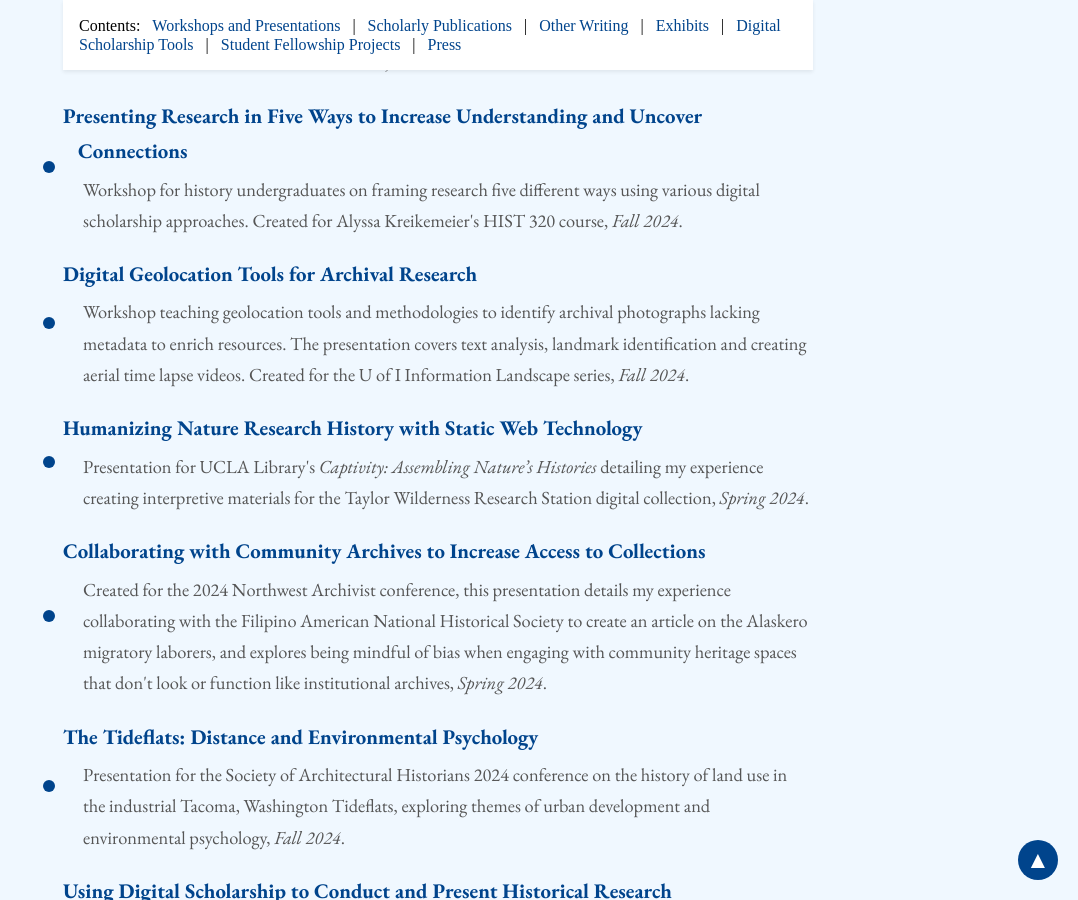
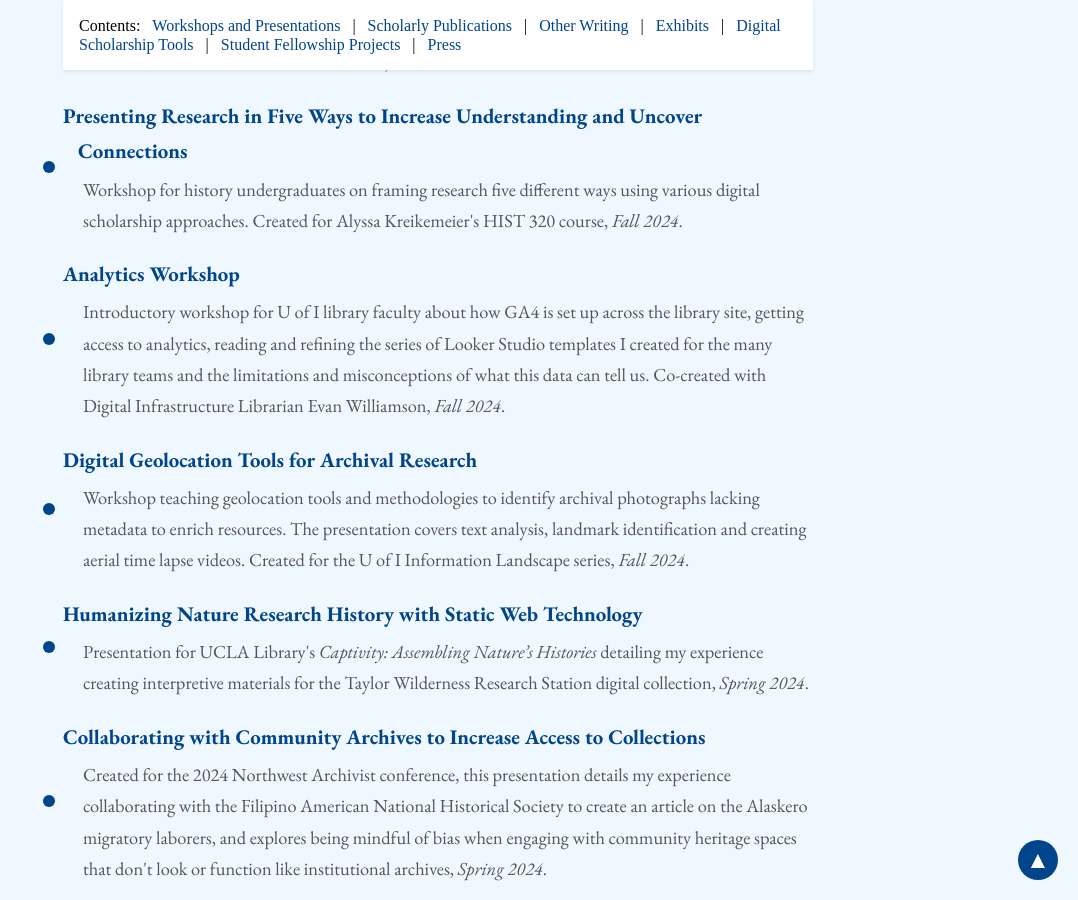
Before and after one commit to aweymo/base, a Jekyll site: the page built from index.md, in a window 1280 px wide and 900 px high, scrolled down 2067 px. Shown: the whole window, without its empty margins (202-1280 px from the left). Built offline with Jekyll 4.4.1, drawn with Linux system fonts in a browser that asks for light colours; nearby versions of some CDN libraries; some web fonts are replaced.

Commit message:
analytics workshop

```diff
--- a/index.md
+++ b/index.md
@@ -68,9 +68,13 @@ Andrew Weymouth is the Digital Initiatives Librarian at University of Idaho, pri
         <a href="https://aweymo-ui.github.io/distant_tech_talk" target="_blank">Distant Listening: Using Python and Apps Scripts to Text Mine and Tag Oral History Collections</a>
         <span class="description">Workshop on using Python and App Script to create subject tags across complete oral history collections and empower student workers to run, modify and expand these tags during the copyediting process. Created for the 2024 U of I <i>Tech Talk</i> series, <i>Fall 2024</i>.</span>
     </li>
-        <li>
+    <li>
         <a href="https://aweymo-ui.github.io/five_ways" target="_blank">Presenting Research in Five Ways to Increase Understanding and Uncover Connections</a>
         <span class="description">Workshop for history undergraduates on framing research five different ways using various digital scholarship approaches. Created for Alyssa Kreikemeier's HIST 320 course, <i>Fall 2024</i>.</span>
+    </li>
+    <li>
+        <a href="https://www.youtube.com/watch?v=pPaxfRajpcU" target="_blank">Analytics Workshop</a>
+        <span class="description">Introductory workshop for U of I library faculty about how GA4 is set up across the library site, getting access to analytics, reading and refining the series of Looker Studio templates I created for the many library teams and the limitations and misconceptions of what this data can tell us. Co-created with Digital Infrastructure Librarian Evan Williamson, <i>Fall 2024</i>.</span>
     </li>
     <li>
         <a href="https://aweymo-ui.github.io/geolocation" target="_blank">Digital Geolocation Tools for Archival Research</a>
```
